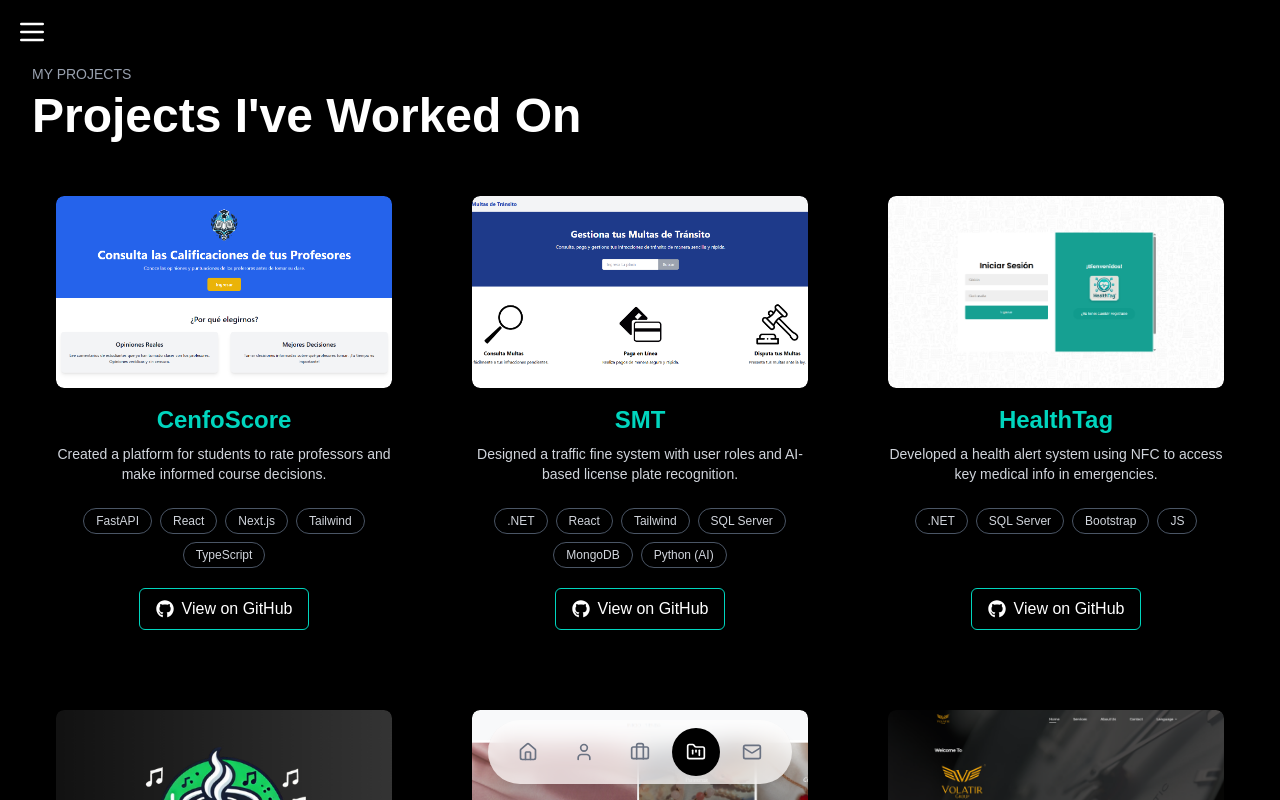
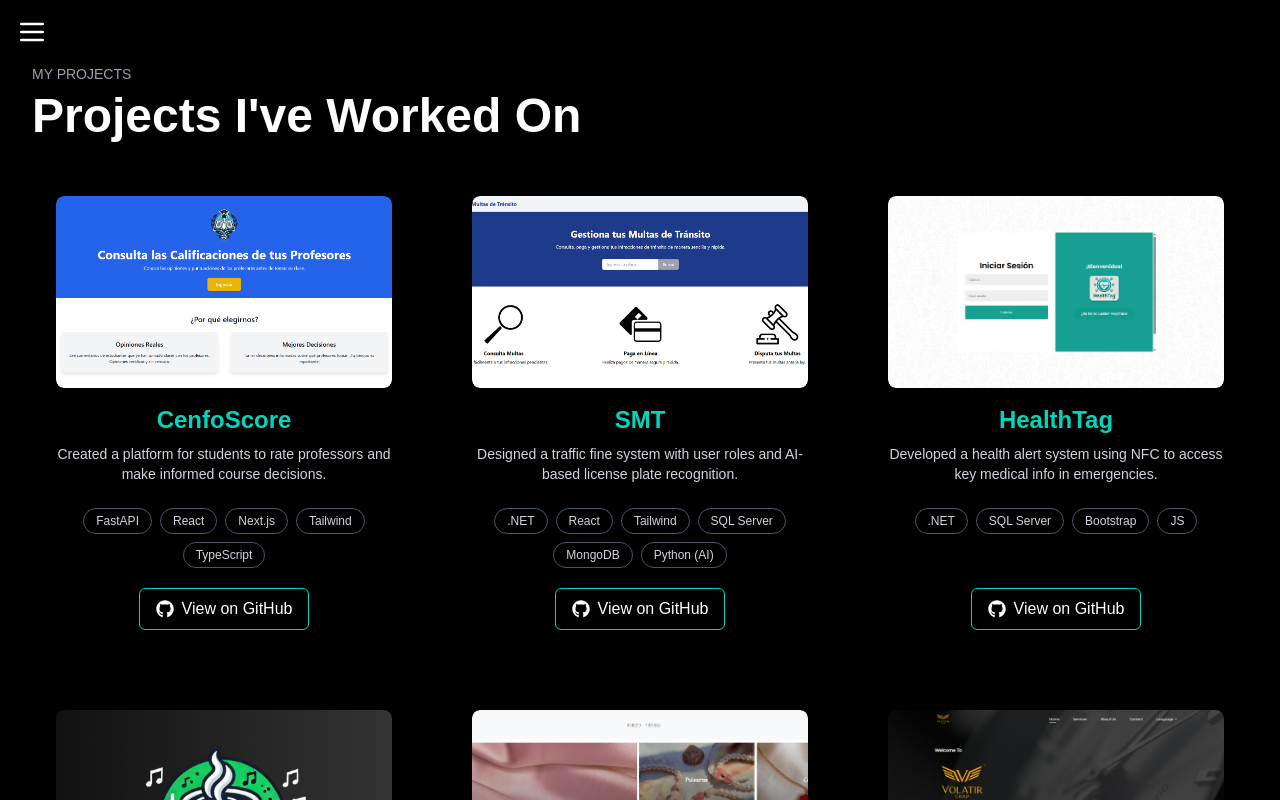
Before and after one commit to Alexlop175/MyPortfolio, a Next.js app: page /projects in a window 1280 px wide. Shown: the top 800 px of the page. Built offline with nearby package versions, Linux system fonts and the light colour scheme.

Commit message:
Cambios en el navbar y en proyectos

```diff
--- a/src/app/globals.css
+++ b/src/app/globals.css
@@ -5,6 +5,10 @@
 :root {
   --background: #ffffff;
   --foreground: black;
+}
+
+body{
+  background-color: #000000;
 }
 
 @theme inline {
--- a/src/components/Navbar.tsx
+++ b/src/components/Navbar.tsx
@@ -13,17 +13,17 @@ type NavItemProps = {
 };
 
 const navItems: NavItemProps[] = [
-  { icon: Home, label: 'Inicio', href: '/' },
-  { icon: User, label: 'Sobre mí', href: '/about' },
-  { icon: Briefcase, label: 'Experiencia', href: '/experience' },
-  { icon: FolderKanban, label: 'Proyectos', href: '/projects' },
-  { icon: Mail, label: 'Contacto', href: '/contact' },
+  { icon: Home, label: 'Home', href: '/' },
+  { icon: User, label: 'About', href: '/about' },
+  { icon: Briefcase, label: 'Experience', href: '/experience' },
+  { icon: FolderKanban, label: 'Projects', href: '/projects' },
+  { icon: Mail, label: 'Contact', href: '/contact' },
 ];
 
 export default function FloatingNavbar() {
   const pathname = usePathname(); // <- Hook para obtener la ruta actual
   const [isClient, setIsClient] = useState(false);
-  const [isMenuVisible, setIsMenuVisible] = useState(true);
+  const [isMenuVisible, setIsMenuVisible] = useState(false);
 
   useEffect(() => {
     setIsClient(true);
--- a/src/components/ProjectsSection.tsx
+++ b/src/components/ProjectsSection.tsx
@@ -58,7 +58,7 @@ const projectsData = [
     description:
       "Created a desktop music player inspired by Spotify with playback and personal library features.",
     githubLink: "https://github.com/yourusername/javafy",
-    image: "/projects/javafy.png",
+    image: "/projects/Javafy.png",
   },
   {
     title: "Fairy Closet",
--- a/src/components/SocialMediaButton.tsx
+++ b/src/components/SocialMediaButton.tsx
@@ -106,7 +106,7 @@ const SocialMediaButton: React.FC = () => {
         </a>
 
         <a
-          href="/CV/Alexander López Sánchez CV Español.pdf"
+          href="/CV/AlexanderLopezCvEnglish.pdf"
           download
           className="inline-flex items-center gap-2 bg-neutral-800 hover:bg-neutral-700 text-white text-base font-medium py-2 px-5 rounded-full transition duration-200 shadow-md"
         >
```
Also changed, not shown: 1 other file (tests, documents, lock files or other folders).
